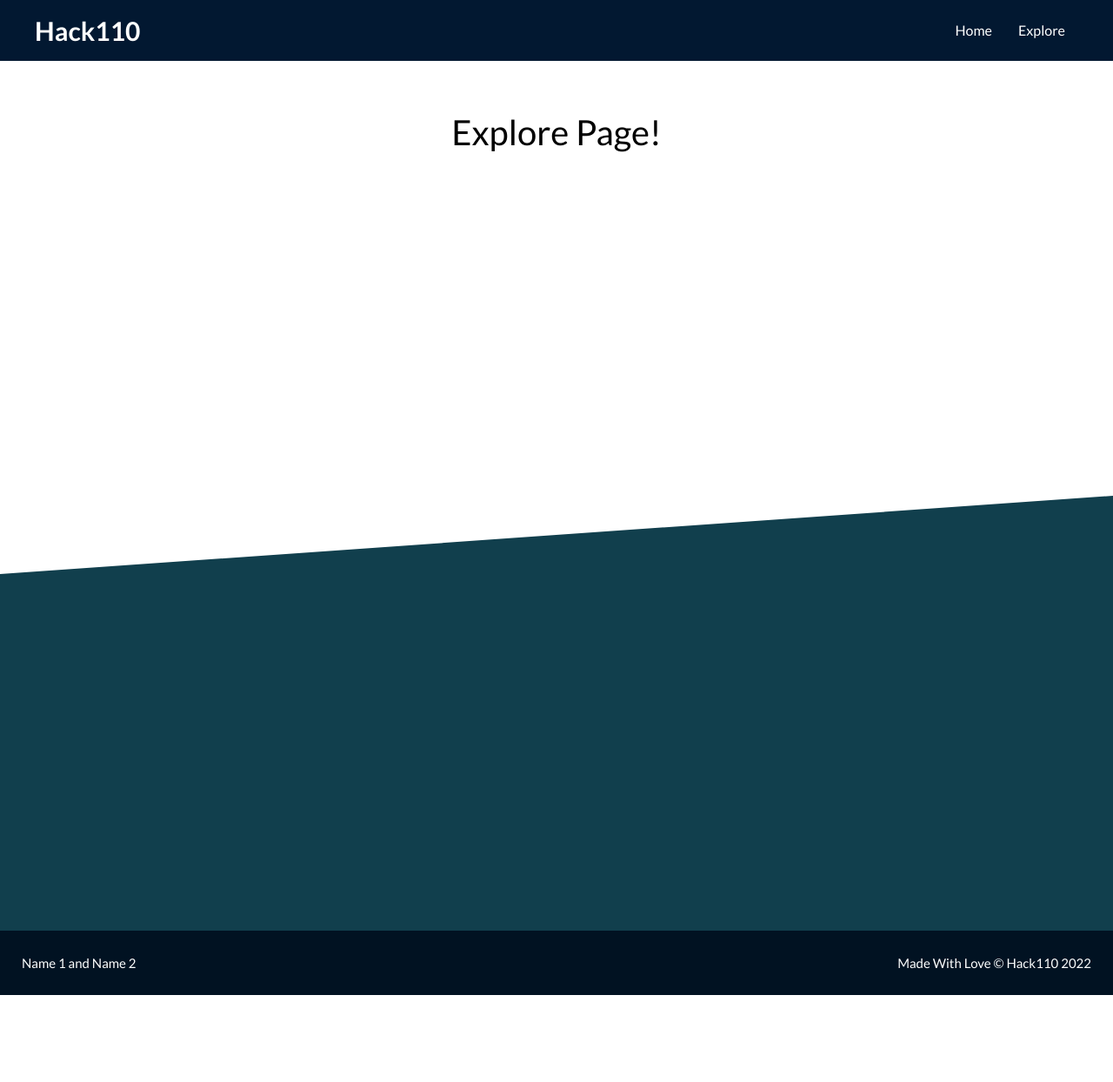
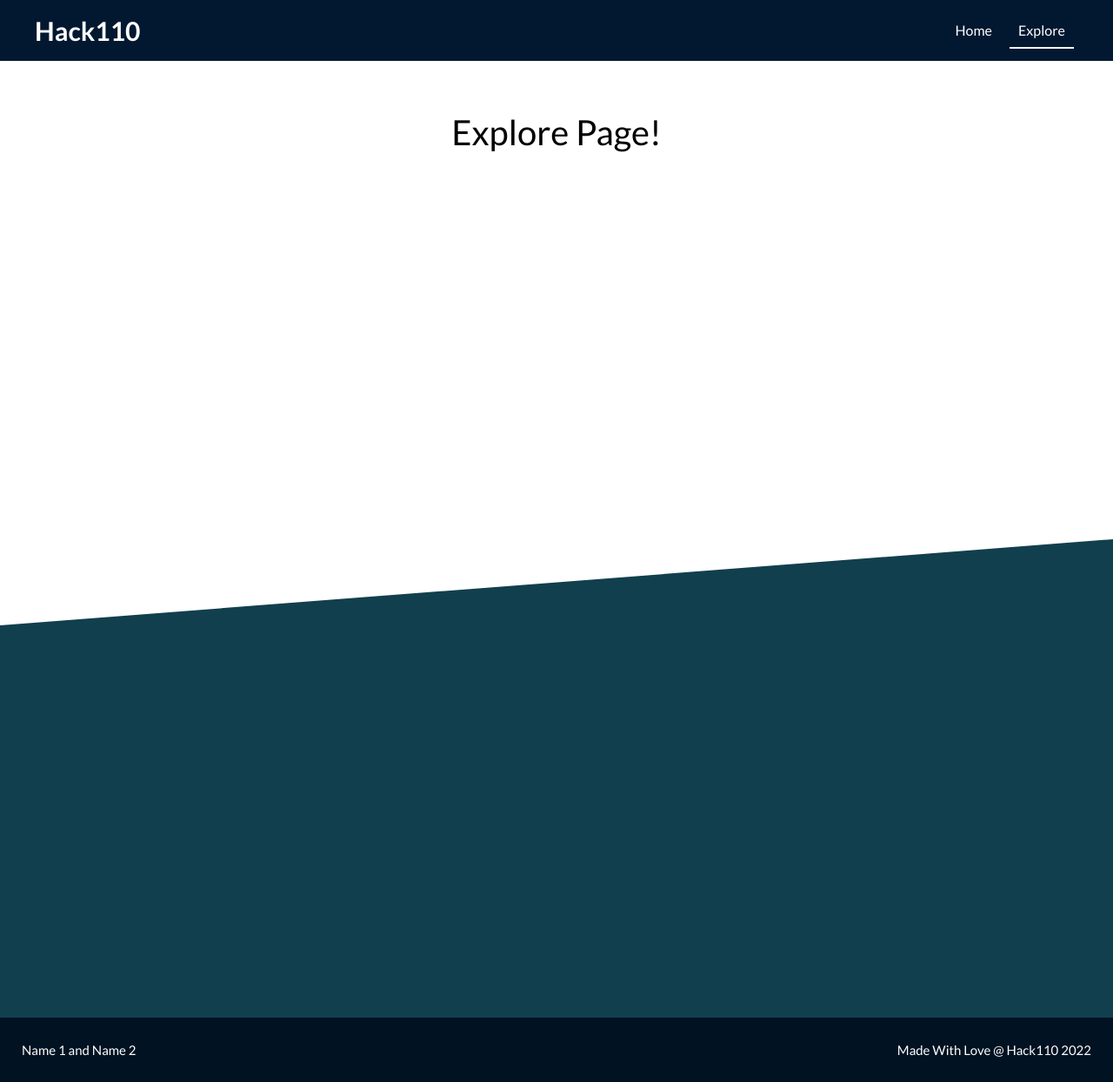
Before and after one commit to meghansun322/hack110-web-template, a plain HTML site: page explore.html in a window 1280 px wide. Shown: the whole page at 87% size. Before the commit the page ends 1144 px from the top, so only its background shows below. Drawn offline with Linux system fonts and the light colour scheme.

Commit message:
added @ symbol

```diff
--- a/explore.html
+++ b/explore.html
@@ -21,7 +21,7 @@
             <div class="nav-links">
                 <ul>
                     <li><a href="index.html">Home</a></li>
-                    <li><a href="explore.html">Explore</a></li>
+                    <li><a class="active-page" href="explore.html">Explore</a></li>
                 </ul>
             </div>
         </div>
@@ -43,7 +43,7 @@
     <footer class="footer">
         <div class="footer-container">
                 <div class="footer-description">Name 1 and Name 2</div>
-                <p>Made With Love &copy; Hack110 2022</p>
+                <p>Made With Love <span>&#64;</span> Hack110 2022</p>
         </div>
     </footer>
 
--- a/style.css
+++ b/style.css
@@ -49,17 +49,21 @@ body {
   border-bottom: 2px #fff solid;
 }
 
+.active-page{
+    border-bottom: 2px #fff solid;
+}
+
 
 /* Main Body */
 .body-1 {
-  height: 500px;
+  height: 550px;
   background-color: rgb(255, 255, 255);
   color: #ffff;
   position: relative;
 }
 
 .body-2{
-    height: 500px;
+    height: 550px;
     background-color: #113f4d;
     color: #ffff;
     /* This add the slant; delete this if just want a rectangle */
```
Also changed, not shown: index.html (+2 -1 lines).
